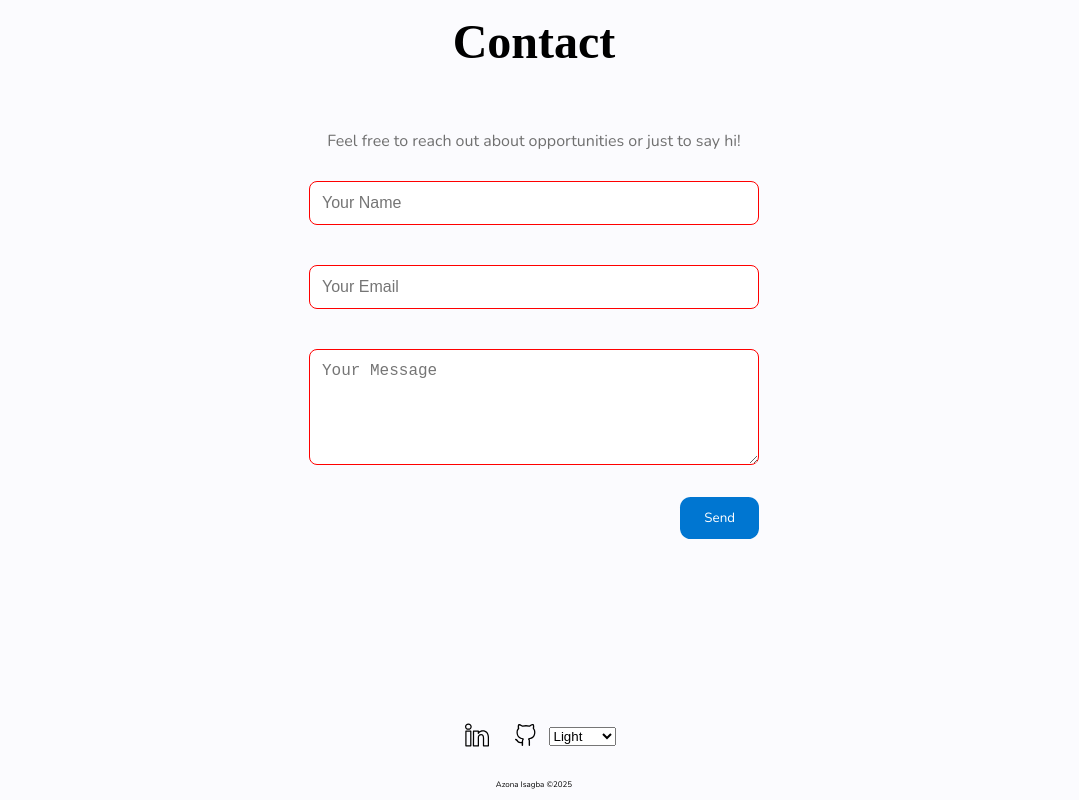
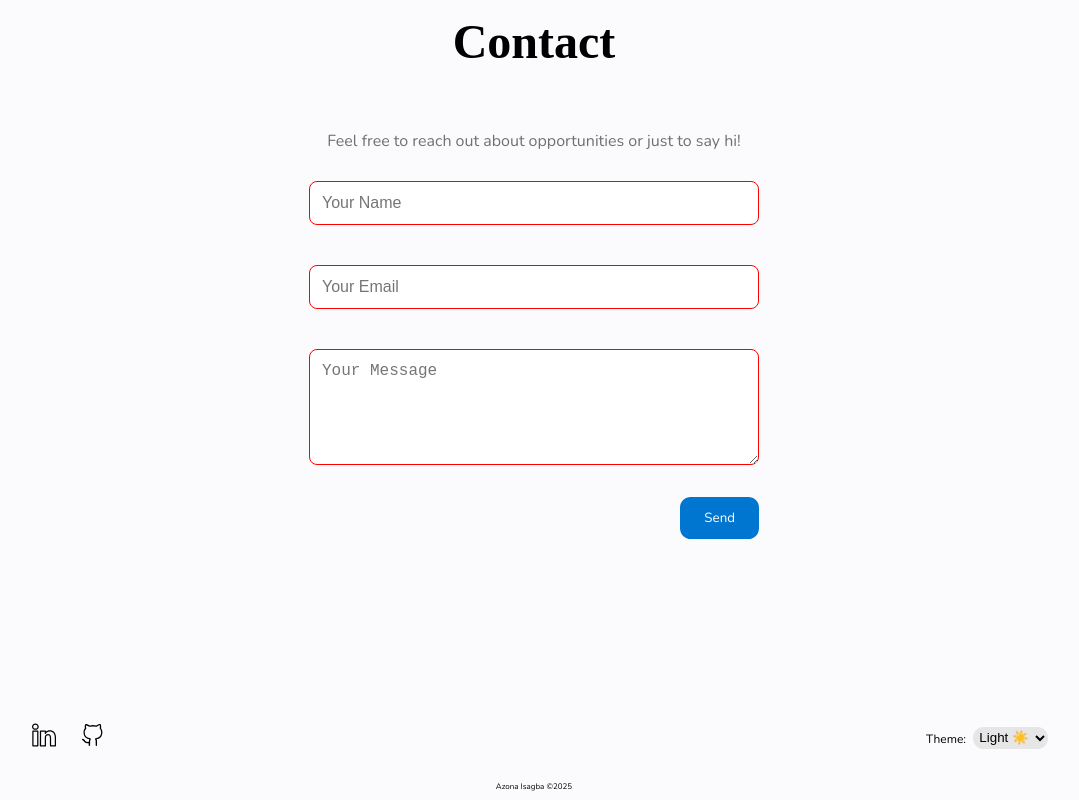
Before and after one commit to Azona001/my-portfolio, a React (Create React App) app: page / in a window 1280 px wide. Shown: the part 2642-3442 px from the top of the page, without its empty margins (106-1185 px from the left). Built offline with nearby package versions, Linux system fonts and the light colour scheme.

Commit message:
reworked dark component

```diff
--- a/src/App.css
+++ b/src/App.css
@@ -365,7 +365,7 @@ footer {
 }
 
 .icons .dark-theme {
-    /* margin-left: auto; */
+     margin-left: auto;
     padding-block: 1rem;
 }
 
@@ -377,6 +377,18 @@ svg {
     width: 2em;
     height: 2em;
     color: black;
+}
+
+.options {
+    margin-left: 0.5em;
+    padding: 0.2em;
+    border: 0;
+    border-radius: 0.8em;
+    background-color: hsl(0, 0%, 90%);
+}
+
+.options:focus {
+    outline-color: var(--header-link-bg);
 }
 
 @media (min-width: 768px) {
--- a/src/components/Dark.js
+++ b/src/components/Dark.js
@@ -10,20 +10,38 @@ const handleChange = (e) => {
 }
 
 useEffect(() => {
-  (theme === 'dark') ? document.body.classList.add('dark') : document.body.classList.remove('dark');
-  if(theme === 'system') {
-    const preferDark = window.matchMedia("(prefers-color-theme: dark)");
-    (preferDark.matches) ? document.body.classList.add('dark') : document.body.classList.remove('dark');
+   if (theme === 'dark') {
+    document.body.classList.add('dark');
+  } else if (theme === 'light') {
+    document.body.classList.remove('dark');
+  } else if (theme === 'system') {
+    const preferDark = window.matchMedia("(prefers-color-scheme: dark)");
+    preferDark.matches
+      ? document.body.classList.add('dark')
+      : document.body.classList.remove('dark');
   }
 }, [theme])
 
 
+useEffect(() => {
+  localStorage.setItem("theme", theme);
+}, [theme]);
+
+useEffect(() => {
+  const savedTheme = localStorage.getItem("theme");
+  if (savedTheme) setTheme(savedTheme);
+}, []);
+
+
   return (
-    <select name='theme' className='theme'value={theme} onChange={handleChange}>
-             <option value="light" >Light</option>
-             <option value="dark" >Dark</option>
+    <div className='theme'>
+    <label htmlFor="theme-select">Theme:</label>
+    <select name='theme' value={theme} className='options' onChange={handleChange}>
+             <option value="light" >Light ☀️</option>
+             <option value="dark" >Dark 🌙</option>
              <option value="system" >System</option>
     </select>
+    </div>
   )
 }
 
```
